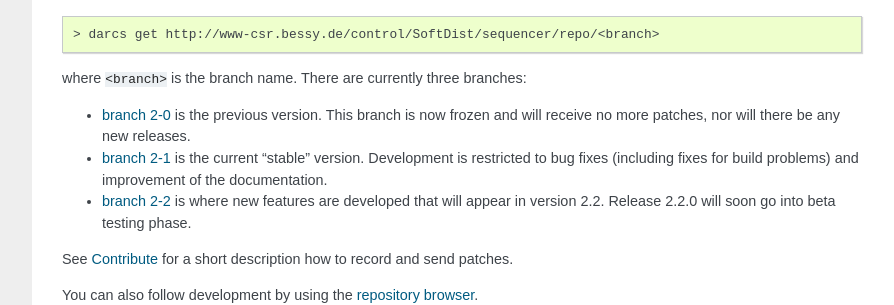
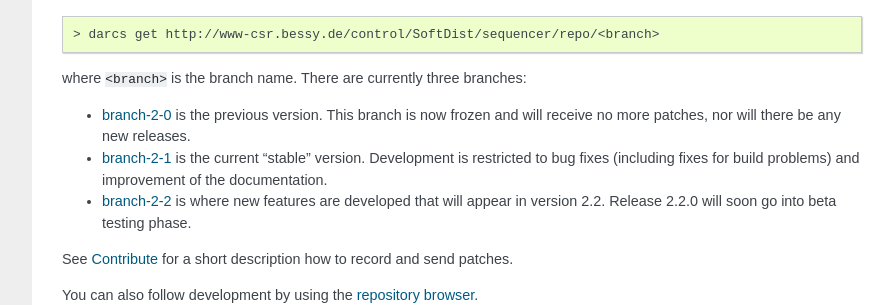
Before and after one commit to jeonghanlee/sequencer-2-2, a Sphinx documentation site: the page built from documentation/Installation.txt, in a window 1280 px wide. Shown: the part 1507-1812 px from the top of the page, without its empty margins (288-1182 px from the left). Built offline with Sphinx 7.4.7, drawn with Linux system fonts in a browser that asks for light colours.

```diff
--- a/documentation/Installation.txt
+++ b/documentation/Installation.txt
@@ -86,14 +86,14 @@ the `latest snapshot`_, or check out the `darcs`_ repository::
 
 where ``<branch>`` is the branch name. There are currently three branches:
 
-* `branch 2-0`_ is the previous version. This branch is now frozen and will
+* `branch-2-0`_ is the previous version. This branch is now frozen and will
   receive no more patches, nor will there be any new releases.
 
-* `branch 2-1`_ is the current "stable" version. Development is restricted
+* `branch-2-1`_ is the current "stable" version. Development is restricted
   to bug fixes (including fixes for build problems) and improvement of the
   documentation.
 
-* `branch 2-2`_ is where new features are developed that will appear in
+* `branch-2-2`_ is where new features are developed that will appear in
   version 2.2. Release 2.2.0 will soon go into beta testing phase.
 
 See `Contribute`_ for a short description how to record and send
@@ -134,9 +134,9 @@ You can also follow development by using the `repository browser`_.
 .. _1.9.5: http://www-csr.bessy.de/control/SoftDist/sequencer/releases/seq-1.9.5.tar.gz
 .. _1.9.4: http://www-csr.bessy.de/control/SoftDist/sequencer/releases/seq-1.9.4.tar.gz
 .. _repository browser: http://www-csr.bessy.de/cgi-bin/darcsweb.cgi
-.. _branch 2-0: http://www-csr.bessy.de/cgi-bin/darcsweb.cgi?r=seq%20branch-2-0;a=summary
-.. _branch 2-1: http://www-csr.bessy.de/cgi-bin/darcsweb.cgi?r=seq%20branch-2-1;a=summary
-.. _branch 2-2: http://www-csr.bessy.de/cgi-bin/darcsweb.cgi?r=seq%20branch-2-2;a=summary
+.. _branch-2-0: http://www-csr.bessy.de/cgi-bin/darcsweb.cgi?r=seq%20branch-2-0;a=summary
+.. _branch-2-1: http://www-csr.bessy.de/cgi-bin/darcsweb.cgi?r=seq%20branch-2-1;a=summary
+.. _branch-2-2: http://www-csr.bessy.de/cgi-bin/darcsweb.cgi?r=seq%20branch-2-2;a=summary
 .. _old: http://www-csr.bessy.de/control/SoftDist/sequencer/repo/old/
 .. _stable: http://www-csr.bessy.de/control/SoftDist/sequencer/repo/stable/
 .. _experimental: http://www-csr.bessy.de/control/SoftDist/sequencer/repo/experimental/
```
